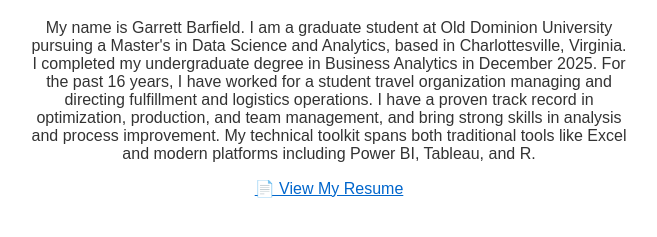
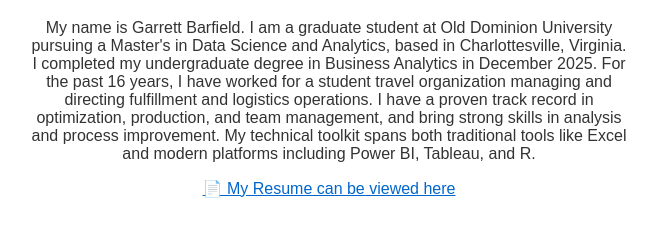
Before and after one commit to Garrett-Barfield/Garrett-Barfield.github.io, a plain HTML site: page index.html in a window 1280 px wide. Shown: the part 325-562 px from the top of the page, without its empty margins (311-968 px from the left). Drawn offline with Linux system fonts and the light colour scheme.

Commit message:
Update index.html

```diff
--- a/index.html
+++ b/index.html
@@ -27,6 +27,6 @@
   <h1>Garrett Barfield</h1>
   <p>My name is Garrett Barfield. I am a graduate student at Old Dominion University pursuing a Master's in Data Science and Analytics, based in Charlottesville, Virginia. I completed my undergraduate degree in Business Analytics in December 2025.
 For the past 16 years, I have worked for a student travel organization managing and directing fulfillment and logistics operations. I have a proven track record in optimization, production, and team management, and bring strong skills in analysis and process improvement. My technical toolkit spans both traditional tools like Excel and modern platforms including Power BI, Tableau, and R.</p>
-  <p><a href="Resume_Garrett Barfield.pdf">📄 View My Resume</a></p>
+  <p><a href="Resume_Garrett Barfield.pdf">📄 My Resume can be viewed here</a></p>
 </body>
 </html>
```
